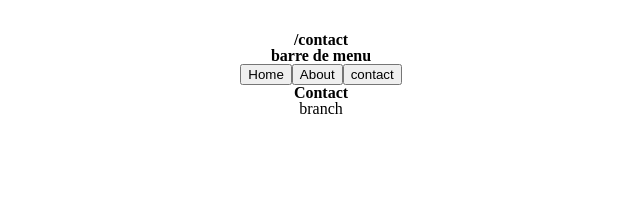
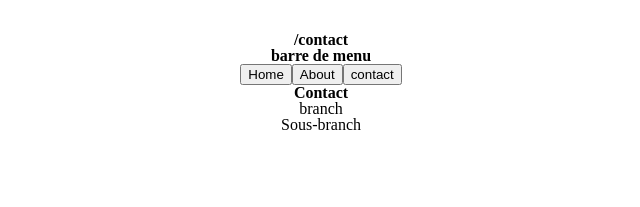
Before and after one commit to GeremyColley/REACT-ROUTER, a React (Vite) app: page /contact in a window 1280 px wide. Shown: the top 207 px of the page, without its empty margins (319-959 px from the left). Built offline with nearby package versions, Linux system fonts and the light colour scheme.

Commit message:
commit de Arms

```diff
--- /dev/null
+++ b/src/components/Arms.jsx
@@ -0,0 +1,10 @@
+const Arms = () => {
+
+    return (
+        <div>
+            <p>Sous-branch</p>
+        </div>
+    );
+};
+
+export default Arms;
--- a/src/components/Body.jsx
+++ b/src/components/Body.jsx
@@ -1,8 +1,12 @@
+
+import Arms from "./Arms";
+
 const Body = () => {
 
     return (
         <div>
             <p>branch</p>
+            <Arms />
         </div>
     );
 };
```
